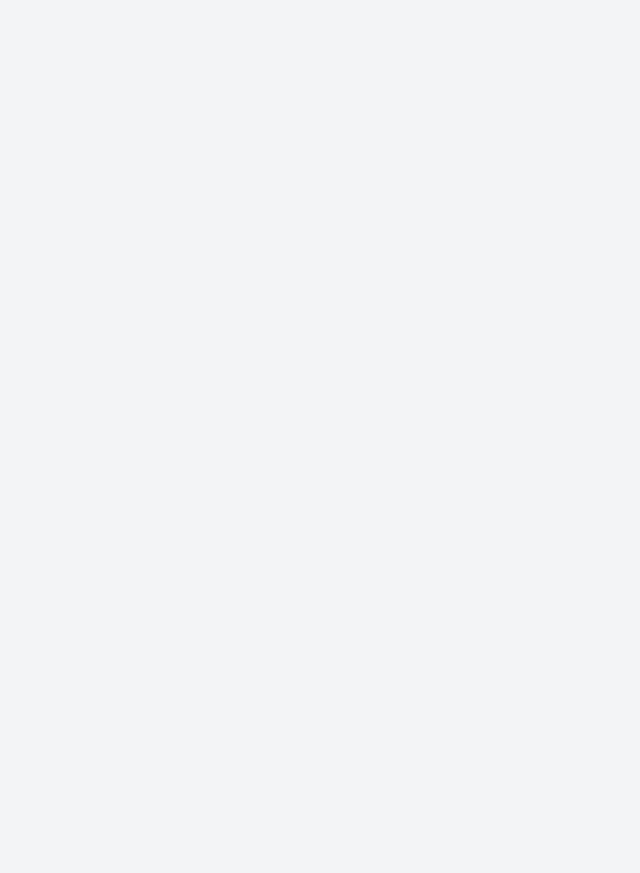
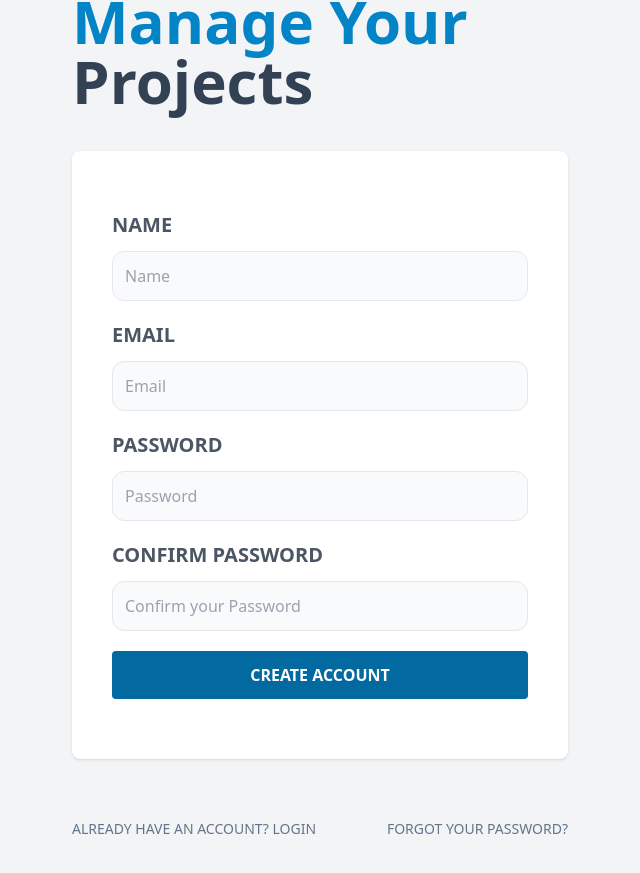
Before and after one commit to emilio-v/UpTask, a React (Vite) app in the folder frontend/: page /sign-up in a window 1280 px wide. Shown: the part 229-1102 px from the top of the page, without its empty margins (320-960 px from the left). Before the commit the page ends 880 px from the top, so only its background shows below. Built offline with nearby package versions, Linux system fonts and the light colour scheme.

Commit message:
created sign up screen

```diff
--- a/frontend/src/pages/SignUp.jsx
+++ b/frontend/src/pages/SignUp.jsx
@@ -1,7 +1,94 @@
 import React from "react";
+import { Link } from "react-router-dom";
 
 const SignUp = () => {
-  return <div>Sign Up</div>;
+  return (
+    <>
+      <h1 className="text-sky-600 font-black text-6xl capitalize">
+        Create your account and manage your{" "}
+        <span className="text-slate-700">projects</span>
+      </h1>
+
+      <form className="my-10 bg-white shadow rounded-lg p-10">
+        <div className="my-5">
+          <label
+            className="uppercase text-gray-600 block text-xl font-bold"
+            htmlFor="name"
+          >
+            Name
+          </label>
+          <input
+            id="name"
+            type="text"
+            placeholder="Name"
+            className="w-full mt-3 p-3 border rounded-xl bg-gray-50"
+          />
+        </div>
+        <div className="my-5">
+          <label
+            className="uppercase text-gray-600 block text-xl font-bold"
+            htmlFor="email"
+          >
+            Email
+          </label>
+          <input
+            id="email"
+            type="email"
+            placeholder="Email"
+            className="w-full mt-3 p-3 border rounded-xl bg-gray-50"
+          />
+        </div>
+        <div className="my-5">
+          <label
+            className="uppercase text-gray-600 block text-xl font-bold"
+            htmlFor="password"
+          >
+            Password
+          </label>
+          <input
+            id="password"
+            type="password"
+            placeholder="Password"
+            className="w-full mt-3 p-3 border rounded-xl bg-gray-50"
+          />
+        </div>
+        <div className="my-5">
+          <label
+            className="uppercase text-gray-600 block text-xl font-bold"
+            htmlFor="confirm-password"
+          >
+            Confirm Password
+          </label>
+          <input
+            id="confirm-password"
+            type="password"
+            placeholder="Confirm your Password"
+            className="w-full mt-3 p-3 border rounded-xl bg-gray-50"
+          />
+        </div>
+        <input
+          type="submit"
+          value="Create account"
+          className="bg-sky-700 w-full mb-5 py-3 text-white uppercase font-bold rounded hover:cursor-pointer hover:bg-sky-800 transition-colors"
+        />
+      </form>
+
+      <nav className="lg:flex lg:justify-between">
+        <Link
+          className="block text-center my-5 text-slate-500 uppercase text-sm"
+          to="/"
+        >
+          Already have an account? Login
+        </Link>
+        <Link
+          className="block text-center my-5 text-slate-500 uppercase text-sm"
+          to="/forgot-password"
+        >
+          Forgot your password?
+        </Link>
+      </nav>
+    </>
+  );
 };
 
 export default SignUp;
```
